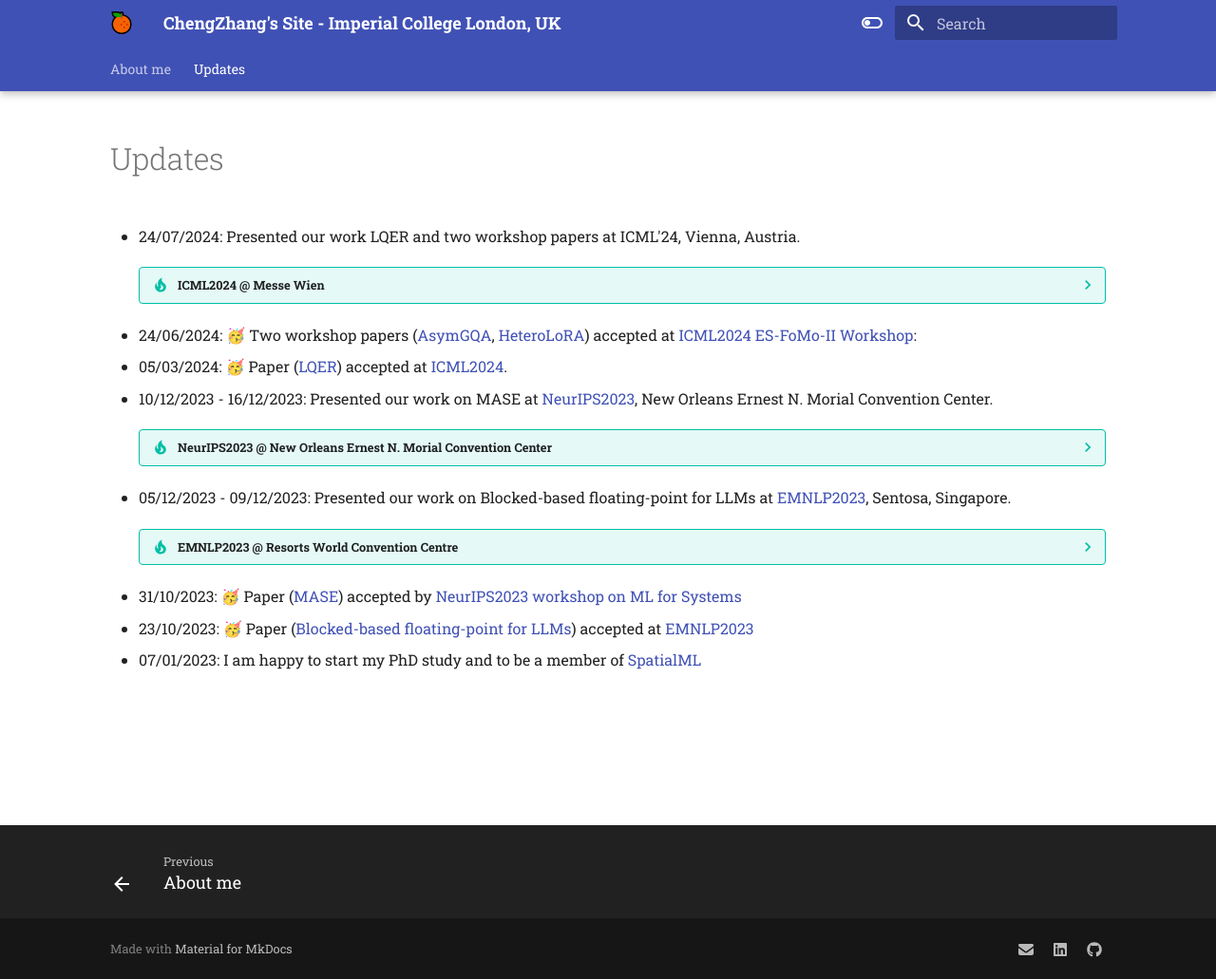
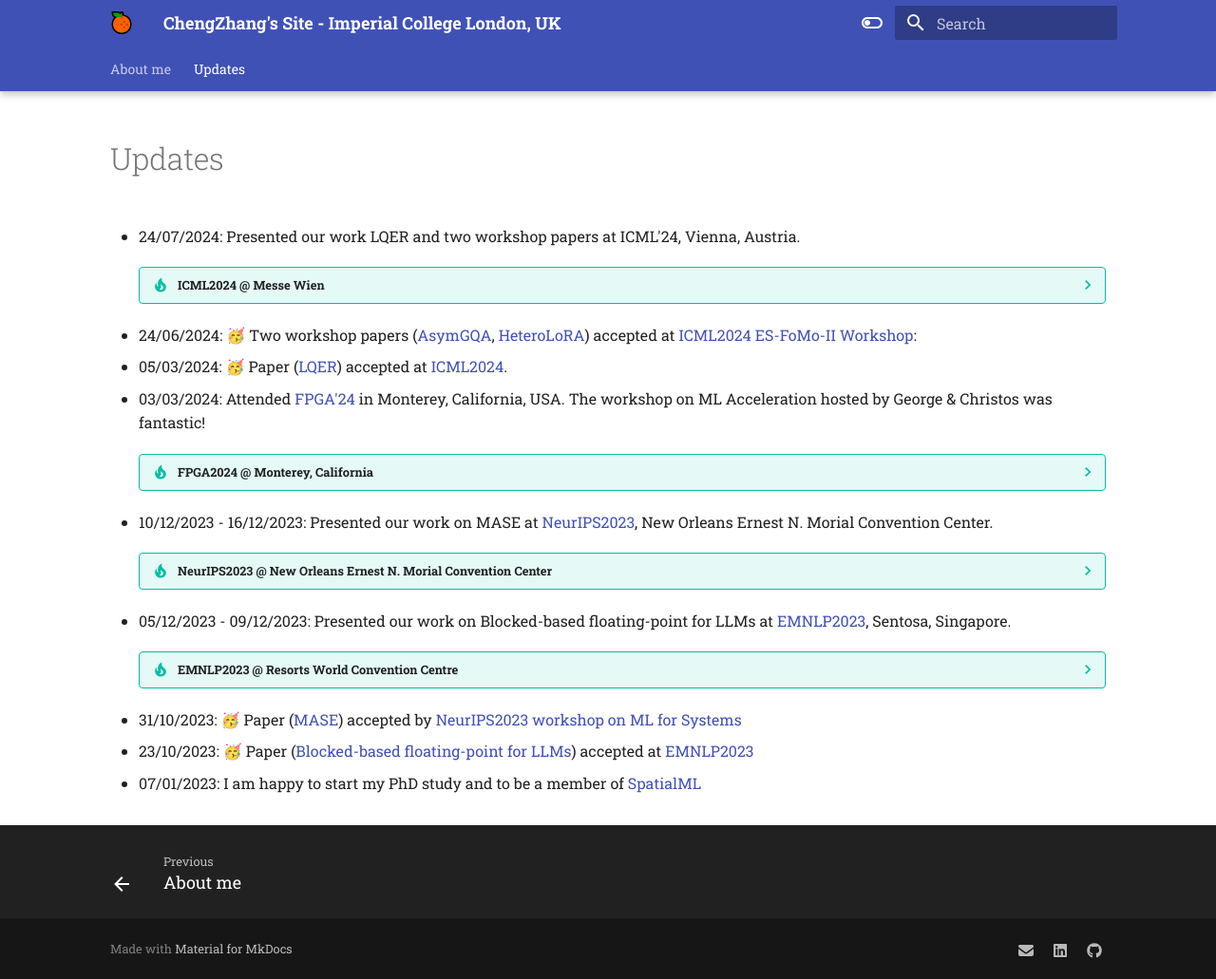
Before and after one commit to ChengZhang-98/blog, an MkDocs documentation site: the page built from docs/Updates/index.md, in a window 1280 px wide and 1031 px high. Shown: the whole window at 95% size. Built offline with MkDocs 1.6.1 and Material for MkDocs 9.7.7, drawn with Linux system fonts in a browser that asks for light colours.

Commit message:
update photos

```diff
--- a/docs/Updates/index.md
+++ b/docs/Updates/index.md
@@ -16,6 +16,14 @@
 - 24/06/2024: 🥳 Two workshop papers ([AsymGQA](https://arxiv.org/abs/2406.14963), [HeteroLoRA](https://arxiv.org/abs/2406.14963)) accepted at [ICML2024 ES-FoMo-II Workshop](https://es-fomo.com/):
 
 - 05/03/2024: 🥳 Paper ([LQER](https://arxiv.org/abs/2402.02446)) accepted at [ICML2024](https://icml.cc/Conferences/2024).
+
+- 03/03/2024: Attended [FPGA'24](https://www.isfpga.org/) in Monterey, California, USA. The workshop on ML Acceleration hosted by George & Christos was fantastic!
+
+    ??? tip "FPGA2024 @ Monterey, California"
+        | Dinner hosted by George | Monterey Plaza Hotel & Spa | Sunny day :) |
+        |:-------------------------:|:-------------------------:|:-------------------------:|
+        |<figure markdown>![Image title](../assets/photos/fpga2024/fpga-1.jpg){ width="400" }<figcaption></figcaption></figure>| <figure markdown>![Image title](../assets/photos/fpga2024/fpga-2.jpg){ width="400" }<figcaption></figcaption></figure> | <figure markdown>![Image title](../assets/photos/fpga2024/fpga-3.jpg){ width="400" }<figcaption></figcaption></figure> |
+
 
 - 10/12/2023 - 16/12/2023: Presented our work on MASE at [NeurIPS2023](https://neurips.cc/Conferences/2023/Dates), New Orleans Ernest N. Morial Convention Center.
 
```
Also changed, not shown: docs/assets/photos/fpga2024/fpga-1.jpg (added), 2 other files.
